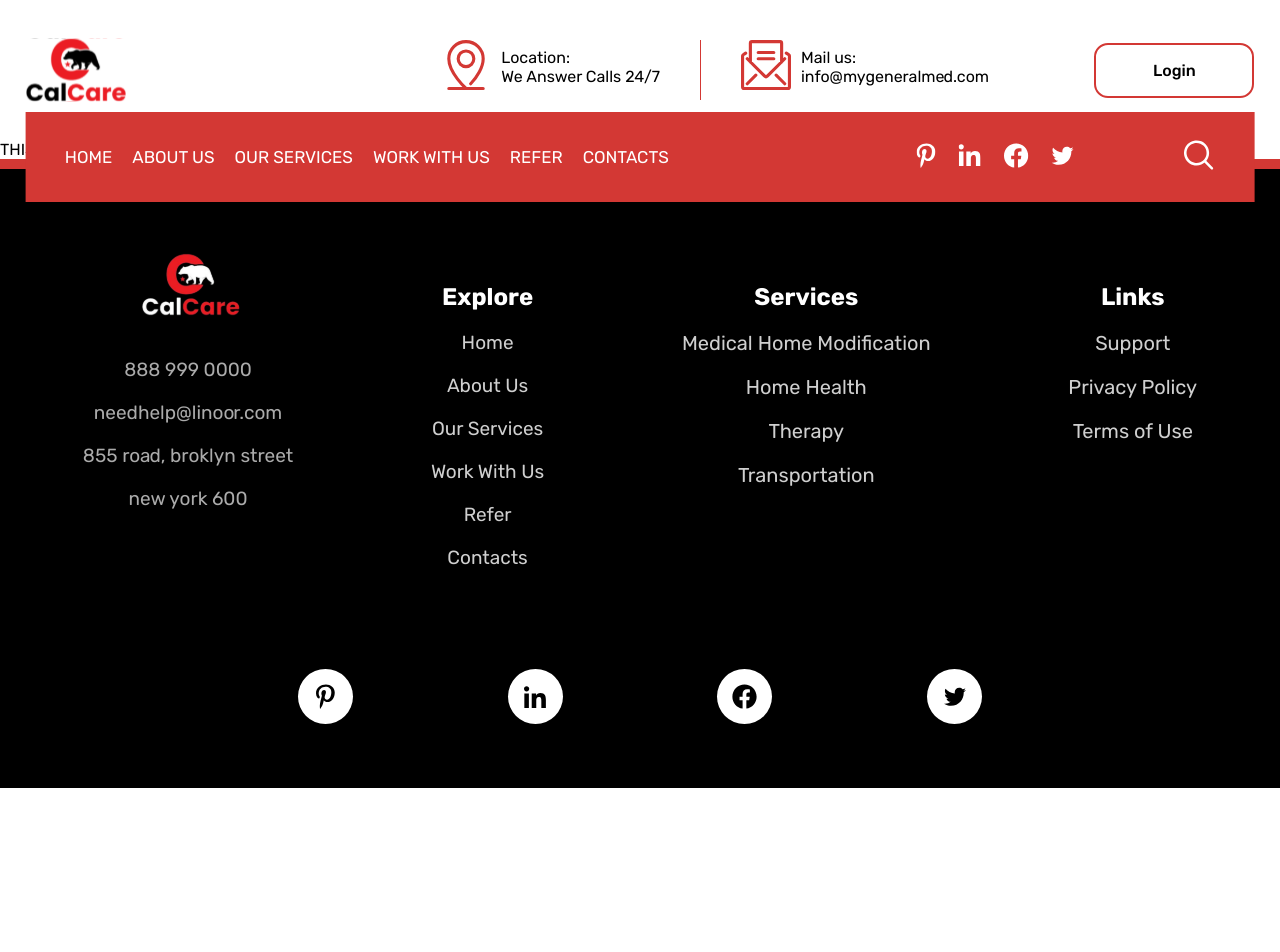
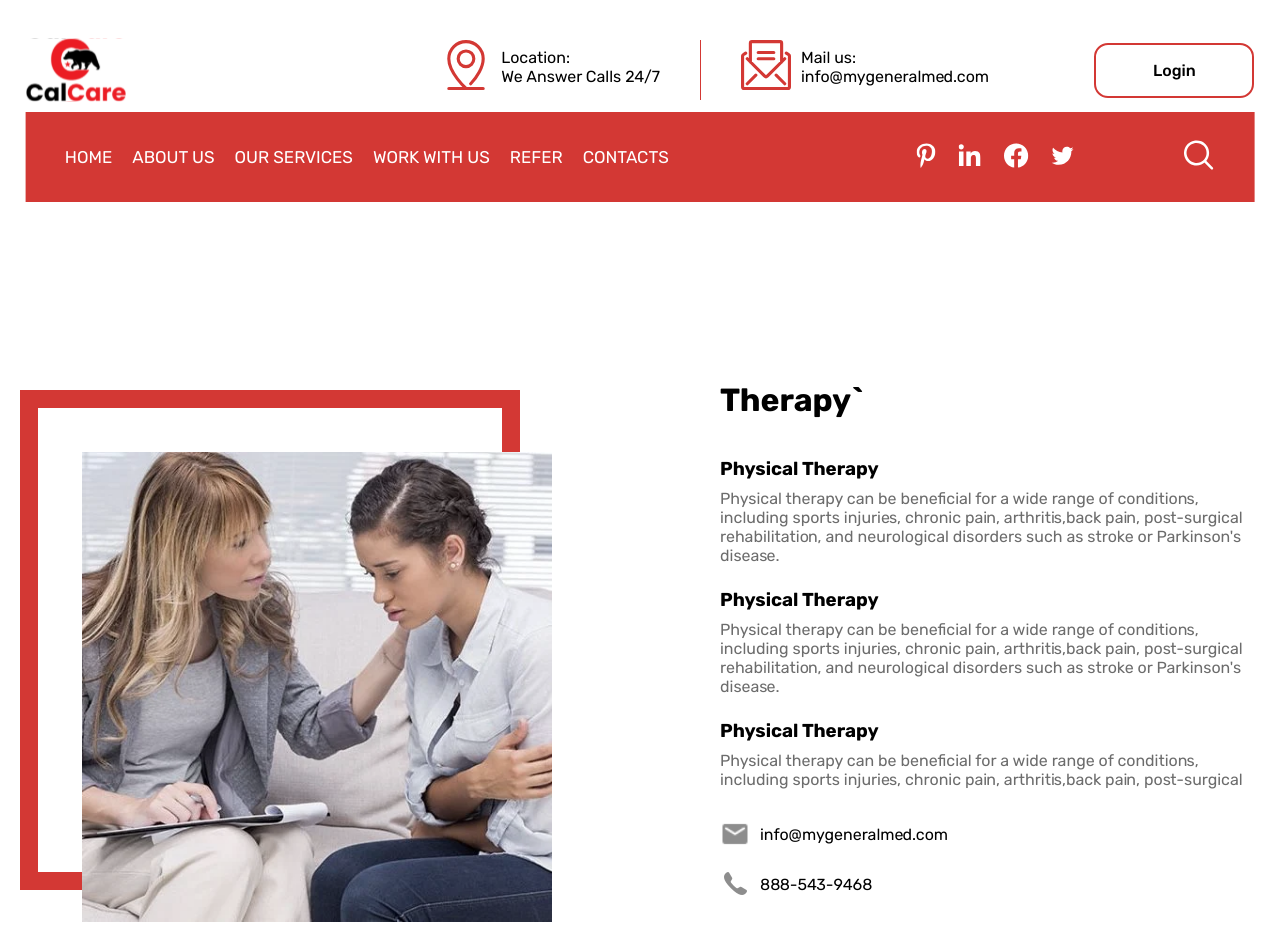
Before and after one commit to aregghaz/call-care-web, a Next.js app: page /services/1 in a window 1280 px wide. Shown: the top 952 px of the page. Before the commit the page ends 800 px from the top, so only its background shows below. Built offline with nearby package versions, Linux system fonts and the light colour scheme.

Commit message:
service page

```diff
--- a/pages/services/[id].tsx
+++ b/pages/services/[id].tsx
@@ -1,5 +1,6 @@
 import React, {FC} from "react"
 import cls from "../../styles/service.module.scss"
+import Image from "next/image";
 
 interface ServiceProps {
 
@@ -9,7 +10,40 @@ const Service:FC<ServiceProps> = ({
 
 }) => {
     return (
-        <div>THIS IS ONE SERVICE</div>
+        <div className={cls.serviceContainer}>
+            <div className={cls.serviceImg}>
+                <div className={cls.imgWrapper}>
+                    <Image className={cls.servicePsImg} src={"/images/serviceImg.webp"} alt={"service"} width={470} height={470} />
+                </div>
+            </div>
+            <div className={cls.serviceInfo}>
+                <div className={`${cls.serviceItem}`}>
+                    <h1>Therapy`</h1>
+                </div>
+                <div className={`${cls.serviceText} ${cls.serviceItem}`}>
+                    {
+                        new Array(5).fill("").map(item => {
+                            return (
+                                <div>
+                                    <h3 className={cls.itemsName}>Physical Therapy</h3>
+                                    <p className={cls.itemText}>Physical therapy can be beneficial for a wide range of conditions,  <br/> including sports injuries, chronic pain, arthritis,back pain, post-surgical  <br/> rehabilitation, and neurological disorders such as stroke or Parkinson's disease. </p>
+                                </div>
+                            )
+                        })
+                    }
+                </div>
+                <div className={`${cls.serviceItem}`}>
+                    <div className={cls.companyCont}>
+                        <Image src={"/images/mailIcon.svg"} alt={"mail"} width={30} height={30}/>
+                        <p>info@mygeneralmed.com</p>
+                    </div>
+                    <div className={cls.companyCont}>
+                        <Image src={"/images/phoneIcon.svg"} alt={"phone"} width={30} height={30} />
+                        <p>888-543-9468</p>
+                    </div>
+                </div>
+            </div>
+        </div>
     )
 }
 
--- a/styles/service.module.scss
+++ b/styles/service.module.scss
@@ -0,0 +1,149 @@
+@import "variables";
+
+.serviceContainer{
+  width: 100%;
+  height: 1000px;
+  //border: 1px solid red;
+  display: flex;
+
+  @media screen and (max-width: 1100px){
+    flex-direction: column;
+    padding: 100px 0;
+    height: 1200px;
+  }
+
+  @media screen and (max-width: 420px){
+   height: 1000px;
+    padding: 30px 0;
+  }
+}
+
+.serviceImg{
+  width: 50%;
+  height: 100%;
+  border: inherit;
+  display: flex;
+  align-items: center;
+  justify-content: flex-end;
+  padding-right: 100px;
+
+  @media screen and (max-width: 1427px){
+    justify-content: flex-start;
+    padding-right: 0;
+    padding-left: 20px;
+  }
+
+  @media screen and (max-width: 1100px){
+    width: 100%;
+    justify-content: center;
+    padding-left: 0;
+  }
+}
+
+.imgWrapper{
+  width: 500px;
+  height: 500px;
+  border: 18px solid $asteriskColor;
+  position: relative;
+
+  @media screen and (max-width: 1100px){
+    width: 400px;
+    height: 400px;
+  }
+
+  @media screen and (max-width: 432px){
+    width: 300px;
+    height: 300px;
+  }
+
+
+
+}
+
+.servicePsImg{
+  position: absolute;
+  bottom: -50px;
+  right: -50px;
+  filter: grayscale(20%);
+  @media screen and (max-width: 1100px){
+    width: 400px;
+    height: 400px;
+  }
+  @media screen and (max-width: 600px){
+    bottom: -50px;
+    right: -18px;
+  }
+  @media screen and (max-width: 432px){
+    width: 300px;
+    height: 300px;
+  }
+
+}
+
+.serviceInfo{
+  width: 50%;
+  height: 100%;
+  border: inherit;
+  display: flex;
+  flex-direction: column;
+  justify-content: center;
+  gap: 10px;
+  padding-left: 80px;
+  padding-top: 10px;
+
+  @media screen and (max-width: 1100px){
+    width: 100%;
+  }
+
+  @media screen and (max-width: 600px){
+    padding-left: 20px;
+
+  }
+}
+
+.serviceItem{
+  width: 100%;
+  height: auto;
+  padding-top: 10px;
+  padding-bottom: 10px;
+  border: inherit;
+
+
+}
+
+.serviceText{
+  width: 80%;
+  height: 350px;
+  display: flex;
+  flex-direction: column;
+  gap: 15px;
+  overflow: auto;
+
+  @media screen and (max-width: 1700px){
+    width: 97%;
+  }
+
+}
+.itemsName{
+  line-height: 40px;
+}
+
+.itemText{
+  color: #6C6C6C;
+}
+
+.companyCont{
+  width: 100%;
+  height: auto;
+  padding-top: 10px;
+  padding-bottom: 10px;
+  border: inherit;
+  display: flex;
+  align-items: center;
+  gap: 10px;
+
+  @media screen and (max-width: 1100px){
+    width: 100%;
+
+  }
+}
```
Also changed, not shown: store/reducers/global.slice.ts (added, +8 -0 lines), public/images/serviceImg.webp (added), store/store.ts (added).
